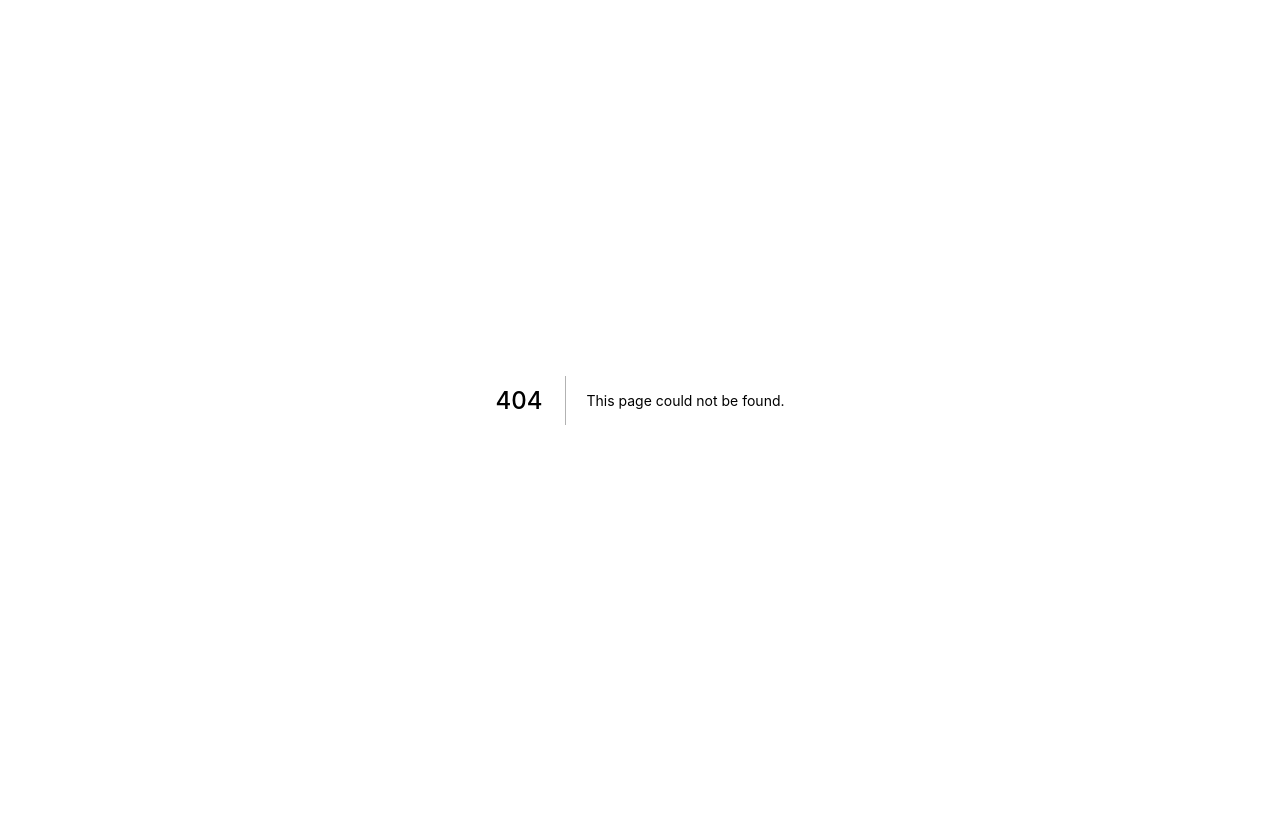
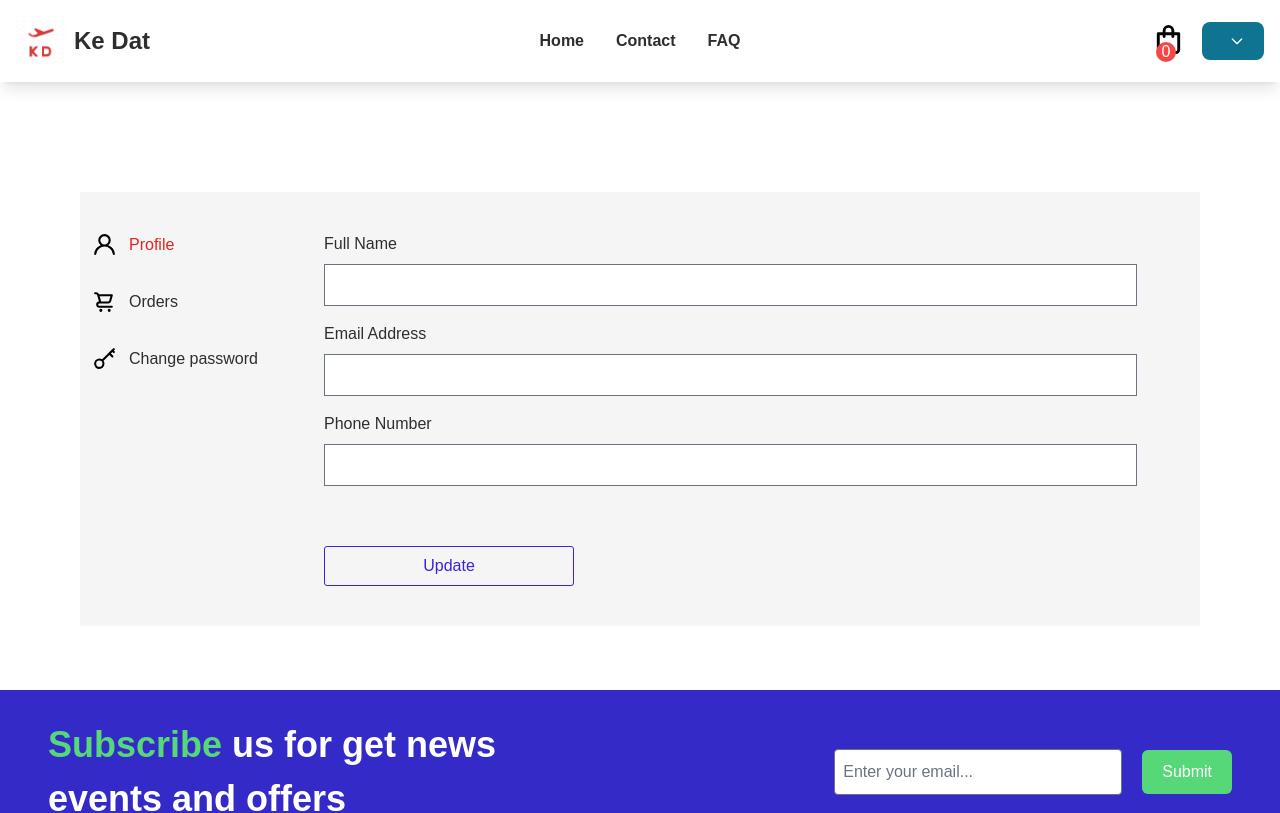
Before and after one commit to kedat/KDPizza, a Next.js app: page /profile in a window 1280 px wide. Before the commit this address had no page. Shown: the top 813 px of the page. Built offline with nearby package versions, Linux system fonts and the light colour scheme; no server answers.

Commit message:
Feat - Add profile page

```diff
--- a/components/Layout/Header.jsx
+++ b/components/Layout/Header.jsx
@@ -17,7 +17,6 @@ const Header = () => {
   const cartState = useSelector((state) => state.cart);
   const authState = useSelector((state) => state.auth);
   const count = cartState.pizzas.length;
-
   const [userName, setUserName] = useState('');
 
   useEffect(() => {
@@ -73,7 +72,14 @@ const Header = () => {
             <Dropdown.Header>
               <span className='block text-sm'>{userName}</span>
             </Dropdown.Header>
-            <Dropdown.Item icon={UilUser}>Dashboard</Dropdown.Item>
+            <Dropdown.Item
+              icon={UilUser}
+              onClick={() => {
+                router.push('/profile');
+              }}
+            >
+              Dashboard
+            </Dropdown.Item>
             <Dropdown.Item icon={UilSetting}>Settings</Dropdown.Item>
             <SetTheme />
             <Dropdown.Divider />
--- /dev/null
+++ b/components/Profile/Order.jsx
@@ -0,0 +1,12 @@
+import { Toaster } from 'react-hot-toast';
+
+const AllOrder = () => {
+  return (
+    <div className='col-span-4'>
+      <div className='w-full px-5'>Order</div>
+      <Toaster />
+    </div>
+  );
+};
+
+export default AllOrder;
--- /dev/null
+++ b/components/Profile/Profile.jsx
@@ -0,0 +1,104 @@
+import { useRouter } from 'next/router';
+import React, { useCallback, useEffect, useState } from 'react';
+import { client } from '../../lib/client';
+import { toast, Toaster } from 'react-hot-toast';
+import { getAccountInfo } from '../../lib/getAccountInfo';
+const Profile = () => {
+  const router = useRouter();
+
+  const [userName, setUserName] = useState('');
+  const [user, setUser] = useState();
+  const [name, setName] = useState('');
+  const [email, setEmail] = useState('');
+  const [phoneNumber, setPhoneNumber] = useState('');
+
+  const getUser = useCallback(async () => {
+    try {
+      const userId = typeof window !== 'undefined' && localStorage.getItem('userId');
+      const { documents } = await getAccountInfo(userId);
+      console.log('🚀 ~ file: Profile.jsx:19 ~ getUser ~ documents:', documents);
+      await setUser(documents[0]);
+      setName(user && user.name);
+      setEmail(user && user.email);
+      setPhoneNumber(user && user.phone);
+    } catch (e) {
+      if (e instanceof Error) {
+        toast.error(e.message);
+      }
+    }
+  }, [user, setUser, setName]);
+
+  useEffect(() => {
+    if (!name) {
+      getUser();
+    }
+  }, [getUser, name]);
+
+  const handleSubmit = (e) => {
+    // e.preventDefault();
+    client
+      .patch(user._id) // Document ID to patch
+      .set({ name: name, email: email, phone: Number(phoneNumber) }) // Shallow merge
+      .commit() // Perform the patch and return a promise
+      .catch((err) => {
+        console.error('Oh no, the update failed: ', err.message);
+      });
+    toast.success('Updated');
+    router.push('profile');
+    setName(name);
+    setUserName(name);
+    setEmail(email);
+    setPhoneNumber(phoneNumber);
+    typeof window !== 'undefined' && localStorage.setItem('username', name);
+  };
+
+  return (
+    <div className='w-full px-5'>
+      <form>
+        <div className='w-full 800px:flex block pb-3'>
+          <div className=' w-[100%] 800px:w-[50%]'>
+            <label className='block pb-2'>Full Name</label>
+            <input
+              type='text'
+              className={` !w-[95%] mb-4 800px:mb-0`}
+              required
+              defaultValue={name}
+              onChange={(e) => setName(e.target.value)}
+            />
+          </div>
+          <div className=' w-[100%] 800px:w-[50%]'>
+            <label className='block pb-2'>Email Address</label>
+            <input
+              type='text'
+              className={` !w-[95%] mb-1 800px:mb-0`}
+              required
+              value={email}
+              onChange={(e) => setEmail(e.target.value)}
+            />
+          </div>
+        </div>
+
+        <div className='w-full 800px:flex block pb-3'>
+          <div className=' w-[100%] 800px:w-[50%]'>
+            <label className='block pb-2'>Phone Number</label>
+            <input
+              type='number'
+              className={` !w-[95%] mb-4 800px:mb-0`}
+              required
+              value={phoneNumber}
+              onChange={(e) => setPhoneNumber(e.target.value)}
+            />
+          </div>
+        </div>
+        <button
+          className={`w-[250px] h-[40px] border border-[#3a24db] text-center text-[#3a24db] rounded-[3px] mt-8 cursor-pointer`}
+          onClick={handleSubmit}
+        >
+          Update
+        </button>
+      </form>
+    </div>
+  );
+};
+
+export default Profile;
--- /dev/null
+++ b/components/Profile/ProfileContent.jsx
@@ -0,0 +1,22 @@
+import { useRouter } from 'next/router';
+import React, { useCallback, useEffect, useState } from 'react';
+import { client } from '../../lib/client';
+import { toast, Toaster } from 'react-hot-toast';
+import { getAccountInfo } from '../../lib/getAccountInfo';
+import AllOrder from './Order';
+import Profile from './Profile';
+
+const ProfileContent = ({ active }) => {
+  return (
+    <div className='col-span-4'>
+      {/* profile */}
+      {active === 1 && <Profile />}
+
+      {/* order */}
+      {active === 2 && <AllOrder />}
+      <Toaster />
+    </div>
+  );
+};
+
+export default ProfileContent;
--- /dev/null
+++ b/components/Profile/ProfileSidebar.jsx
@@ -0,0 +1,31 @@
+import React from 'react';
+import {
+  UilShoppingBag,
+  UilReceipt,
+  UilUser,
+  UilSetting,
+  UilSignout,
+  UilShoppingCart,
+  UilKeySkeleton,
+  UilSignOutAlt,
+} from '@iconscout/react-unicons';
+const ProfileSidebar = ({ setActive, active }) => {
+  return (
+    <div className='pl-3'>
+      <div className='flex items-center cursor-pointer w-full mb-8' onClick={() => setActive(1)}>
+        <UilUser size={25} color='2E2E2E' />
+        <span className={`pl-3 ${active === 1 ? 'text-red-600' : ''} hidden md:block `}>Profile</span>
+      </div>
+      <div className='flex items-center cursor-pointer w-full mb-8' onClick={() => setActive(2)}>
+        <UilShoppingCart size={25} color='2E2E2E' />
+        <span className={`pl-3 ${active === 2 ? 'text-red-600' : ''} hidden md:block `}>Orders</span>
+      </div>
+      <div className='flex items-center cursor-pointer w-full mb-8' onClick={() => setActive(3)}>
+        <UilKeySkeleton size={25} color='2E2E2E' />
+        <span className={`pl-3 ${active === 3 ? 'text-red-600' : ''} hidden md:block `}>Change password</span>
+      </div>
+    </div>
+  );
+};
+
+export default ProfileSidebar;
--- /dev/null
+++ b/lib/getAccountInfo.js
@@ -0,0 +1,7 @@
+export const getAccountInfo = async (id) => {
+  const res = await fetch(`https://fnl0wh0i.apicdn.sanity.io/v2023-02-15/data/doc/production/${id}`, {
+    method: "GET",
+  });
+  const result = await res.json();
+  return result;
+};
--- a/package.json
+++ b/package.json
@@ -11,6 +11,10 @@
 	"dependencies": {
 		"@emotion/react": "^11.10.6",
 		"@emotion/styled": "^11.10.6",
+		"@fortawesome/fontawesome-svg-core": "^6.4.0",
+		"@fortawesome/free-regular-svg-icons": "^6.4.0",
+		"@fortawesome/free-solid-svg-icons": "^6.4.0",
+		"@fortawesome/react-fontawesome": "^0.2.0",
 		"@hookform/resolvers": "^2.9.11",
 		"@iconscout/react-unicons": "^2.0.0",
 		"@mantine/core": "^4.2.12",
--- a/pages/login/index.jsx
+++ b/pages/login/index.jsx
@@ -24,6 +24,7 @@ const Login = ({ users }) => {
         return user;
       }
     });
+    console.log('🚀 ~ file: index.jsx:27 ~ existsUser ~ existsUser:', existsUser);
     if (existsUser.length > 0) {
       setWrongInfo(false);
       dispatch(login());
@@ -31,6 +32,7 @@ const Login = ({ users }) => {
       {
         typeof window !== 'undefined' && localStorage.setItem('isLogin', true);
         typeof window !== 'undefined' && localStorage.setItem('username', name);
+        typeof window !== 'undefined' && localStorage.setItem('userId', existsUser[0]._id);
       }
       router.push('/');
       return;
--- /dev/null
+++ b/pages/profile.jsx
@@ -0,0 +1,21 @@
+import React, { useEffect, useState } from 'react';
+import Header from '../components/Layout/Header';
+import ProfileSideBar from '../components/Profile/ProfileSidebar';
+import ProfileContent from '../components/Profile/ProfileContent';
+import Layout from '../components/Layout/Layout';
+import { getAccountInfo } from '../lib/getAccountInfo';
+import { client } from '../lib/client';
+
+const ProfilePage = () => {
+  const [active, setActive] = useState(1);
+  return (
+    <Layout>
+      <div className=' mx-auto bg-[#f5f5f5] py-10 grid grid-cols-5'>
+        <ProfileSideBar active={active} setActive={setActive} />
+        <ProfileContent active={active} />
+      </div>
+    </Layout>
+  );
+};
+
+export default ProfilePage;
--- a/pages/sign-up/index.jsx
+++ b/pages/sign-up/index.jsx
@@ -1,18 +1,18 @@
-import React, { useCallback, useState } from "react";
-import back from "../../assets/my-account.jpg";
-import { useDispatch } from "react-redux";
-import { login, setUser } from "../../store/authSlice";
-import Image from "next/image";
-import { useWindowSize } from "../../lib/hooks";
-import { useRouter } from "next/router";
-import { client } from "../../lib/client";
-import Link from "next/link";
-import { createAccount } from "../../lib/createAccount";
-import { useForm } from "react-hook-form";
-import * as yup from "yup";
-import { yupResolver } from "@hookform/resolvers/yup";
-import { toast, Toaster } from "react-hot-toast";
-import LoadingIcon from "../../assets/icon/loading.svg";
+import React, { useCallback, useState } from 'react';
+import back from '../../assets/my-account.jpg';
+import { useDispatch } from 'react-redux';
+import { login, setUser } from '../../store/authSlice';
+import Image from 'next/image';
+import { useWindowSize } from '../../lib/hooks';
+import { useRouter } from 'next/router';
+import { client } from '../../lib/client';
+import Link from 'next/link';
+import { createAccount } from '../../lib/createAccount';
+import { useForm } from 'react-hook-form';
+import * as yup from 'yup';
+import { yupResolver } from '@hookform/resolvers/yup';
+import { toast, Toaster } from 'react-hot-toast';
+import LoadingIcon from '../../assets/icon/loading.svg';
 
 const SignUp = ({ users }) => {
   const router = useRouter();
@@ -22,13 +22,13 @@ const SignUp = ({ users }) => {
   const [existsUser, setExistsUser] = useState(false);
 
   const schema = yup.object().shape({
-		username: yup.string().required("Your Full Name is Required!"),
+    username: yup.string().required('Your Full Name is Required!'),
     email: yup.string().email().required(),
     phone: yup.number().required(),
     password: yup.string().min(1).max(20).required(),
     confirmPassword: yup
       .string()
-			.oneOf([yup.ref("password"), null], "Passwords Don't Match")
+      .oneOf([yup.ref('password'), null], "Passwords Don't Match")
       .required(),
   });
 
@@ -56,114 +56,117 @@ const SignUp = ({ users }) => {
         if (id) {
           setLoading(false);
         }
-				toast.success("Account created");
-				router.push("login");
+        toast.success('Account created');
+        router.push('login');
       }
     },
-		[router, users]
+    [router, users],
   );
 
   return (
-		<section className=" md:mx-14 mx-3 bg-white ">
-			<Image src={back} alt="" height={mobile ? 800 : 500} />
+    <section className=' md:mx-14 mx-3 bg-white '>
+      <Image src={back} alt='' height={mobile ? 800 : 500} />
       <form
-				className="border border-1 flex flex-col md:my-10 my-2 bg-white md:px-10 px-4 md:w-[760px] mx-auto text-left md:py-10 rounded-2xl py-10"
+        className='border border-1 flex flex-col md:my-10 my-2 bg-white md:px-10 px-4 md:w-[760px] mx-auto text-left md:py-10 rounded-2xl py-10'
         onSubmit={handleSubmit(onSubmit)}
       >
-				<h2 className="text-center md:text-2xl text-xl md:-mt-2 -mt-3 mb-3">
-					SIGN UP
-				</h2>
-				<div className="mb-3 md:mb-6 flex flex-col">
+        <h2 className='text-center md:text-2xl text-xl md:-mt-2 -mt-3 mb-3'>SIGN UP</h2>
+        <div className='mb-3 md:mb-6 flex flex-col'>
           <span>Username</span>
           <input
-						type="text"
-						placeholder="Full Name..."
-						className="mt-1 border-2 p-3 outline-none rounded-md"
-						{...register("username")}
+            type='text'
+            placeholder='Full Name...'
+            className='mt-1 border-2 p-3 outline-none rounded-md'
+            {...register('username')}
           />
           <p>{errors.username?.message}</p>
         </div>
 
-				<div className="mb-3 md:mb-6 flex flex-col">
+        <div className='mb-3 md:mb-6 flex flex-col'>
           <span>Email</span>
           <input
-						type="text"
-						placeholder="Email..."
-						{...register("email")}
-						className="mt-1 border-2 p-3 outline-none rounded-md"
+            type='text'
+            placeholder='Email...'
+            {...register('email')}
+            className='mt-1 border-2 p-3 outline-none rounded-md'
           />
           {errors.email?.message}
         </div>
 
-				<div className="mb-3 md:mb-6 flex flex-col">
+        <div className='mb-3 md:mb-6 flex flex-col'>
           <span>Phone</span>
           <input
-						type="text"
-						placeholder="Phone..."
-						{...register("phone")}
-						className="mt-1 border-2 p-3 outline-none rounded-md"
+            type='text'
+            placeholder='Phone...'
+            {...register('phone')}
+            className='mt-1 border-2 p-3 outline-none rounded-md'
           />
           {errors.phone?.message}
         </div>
 
-				<div className="mb-3 md:mb-6 flex flex-col">
+        <div className='mb-3 md:mb-6 flex flex-col'>
+          <span>Address</span>
+          <input
+            type='text'
+            placeholder='Address...'
+            {...register('address')}
+            className='mt-1 border-2 p-3 outline-none rounded-md'
+          />
+          {errors.phone?.message}
+        </div>
+
+        <div className='mb-3 md:mb-6 flex flex-col'>
           <span>Password</span>
           <input
-						type="password"
-						className="mt-1 border-2 p-3 outline-none rounded-md"
-						placeholder="Password..."
-						{...register("password")}
+            type='password'
+            className='mt-1 border-2 p-3 outline-none rounded-md'
+            placeholder='Password...'
+            {...register('password')}
           />
           <p>{errors.password?.message}</p>
         </div>
 
-				<div className="mb-3 md:mb-6 flex flex-col">
+        <div className='mb-3 md:mb-6 flex flex-col'>
           <span>Confirm Password</span>
           <input
-						type="password"
-						className="mt-1 border-2 p-3 outline-none rounded-md"
-						placeholder="Confirm Password..."
-						{...register("confirmPassword")}
+            type='password'
+            className='mt-1 border-2 p-3 outline-none rounded-md'
+            placeholder='Confirm Password...'
+            {...register('confirmPassword')}
           />
           <p>{errors.confirmPassword?.message}</p>
         </div>
-				<button
-					className="bg-black text-white p-3 rounded-md cursor-pointer"
-					type="submit"
-				>
+        <button className='bg-black text-white p-3 rounded-md cursor-pointer' type='submit'>
           {loading ? (
-						<span className="flex items-center justify-center">
+            <span className='flex items-center justify-center'>
               <svg
-								aria-hidden="true"
-								className="w-8 h-8 mr-2 text-gray-200 animate-spin dark:text-gray-600 fill-blue-600"
-								viewBox="0 0 100 101"
-								fill="none"
-								xmlns="http://www.w3.org/2000/svg"
+                aria-hidden='true'
+                className='w-8 h-8 mr-2 text-gray-200 animate-spin dark:text-gray-600 fill-blue-600'
+                viewBox='0 0 100 101'
+                fill='none'
+                xmlns='http://www.w3.org/2000/svg'
               >
                 <path
-									d="M100 50.5908C100 78.2051 77.6142 100.591 50 100.591C22.3858 100.591 0 78.2051 0 50.5908C0 22.9766 22.3858 0.59082 50 0.59082C77.6142 0.59082 100 22.9766 100 50.5908ZM9.08144 50.5908C9.08144 73.1895 27.4013 91.5094 50 91.5094C72.5987 91.5094 90.9186 73.1895 90.9186 50.5908C90.9186 27.9921 72.5987 9.67226 50 9.67226C27.4013 9.67226 9.08144 27.9921 9.08144 50.5908Z"
-									fill="currentColor"
+                  d='M100 50.5908C100 78.2051 77.6142 100.591 50 100.591C22.3858 100.591 0 78.2051 0 50.5908C0 22.9766 22.3858 0.59082 50 0.59082C77.6142 0.59082 100 22.9766 100 50.5908ZM9.08144 50.5908C9.08144 73.1895 27.4013 91.5094 50 91.5094C72.5987 91.5094 90.9186 73.1895 90.9186 50.5908C90.9186 27.9921 72.5987 9.67226 50 9.67226C27.4013 9.67226 9.08144 27.9921 9.08144 50.5908Z'
+                  fill='currentColor'
                 />
                 <path
-									d="M93.9676 39.0409C96.393 38.4038 97.8624 35.9116 97.0079 33.5539C95.2932 28.8227 92.871 24.3692 89.8167 20.348C85.8452 15.1192 80.8826 10.7238 75.2124 7.41289C69.5422 4.10194 63.2754 1.94025 56.7698 1.05124C51.7666 0.367541 46.6976 0.446843 41.7345 1.27873C39.2613 1.69328 37.813 4.19778 38.4501 6.62326C39.0873 9.04874 41.5694 10.4717 44.0505 10.1071C47.8511 9.54855 51.7191 9.52689 55.5402 10.0491C60.8642 10.7766 65.9928 12.5457 70.6331 15.2552C75.2735 17.9648 79.3347 21.5619 82.5849 25.841C84.9175 28.9121 86.7997 32.2913 88.1811 35.8758C89.083 38.2158 91.5421 39.6781 93.9676 39.0409Z"
-									fill="currentFill"
+                  d='M93.9676 39.0409C96.393 38.4038 97.8624 35.9116 97.0079 33.5539C95.2932 28.8227 92.871 24.3692 89.8167 20.348C85.8452 15.1192 80.8826 10.7238 75.2124 7.41289C69.5422 4.10194 63.2754 1.94025 56.7698 1.05124C51.7666 0.367541 46.6976 0.446843 41.7345 1.27873C39.2613 1.69328 37.813 4.19778 38.4501 6.62326C39.0873 9.04874 41.5694 10.4717 44.0505 10.1071C47.8511 9.54855 51.7191 9.52689 55.5402 10.0491C60.8642 10.7766 65.9928 12.5457 70.6331 15.2552C75.2735 17.9648 79.3347 21.5619 82.5849 25.841C84.9175 28.9121 86.7997 32.2913 88.1811 35.8758C89.083 38.2158 91.5421 39.6781 93.9676 39.0409Z'
+                  fill='currentFill'
                 />
               </svg>
-							<span className="sr-only">Loading...</span>
+              <span className='sr-only'>Loading...</span>
             </span>
           ) : (
-						"Sign up"
+            'Sign up'
           )}
         </button>
         {existsUser && <p>User already exists</p>}
-				<p className="md:mx-10 mx-2 text-center md:mt-6 mt-3 ">
-					By clicking the Sign Up button above, you agree to our Terms and
-					Conditions and Policy Privacy
+        <p className='md:mx-10 mx-2 text-center md:mt-6 mt-3 '>
+          By clicking the Sign Up button above, you agree to our Terms and Conditions and Policy Privacy
         </p>
-				<Link href="login">
-					<p className="text-blue-700 mx-auto md:mt-6 mt-3 cursor-pointer">
-						Already have an account? Login here
-					</p>
+        <Link href='login'>
+          <p className='text-blue-700 mx-auto md:mt-6 mt-3 cursor-pointer'>Already have an account? Login here</p>
         </Link>
       </form>
       <Toaster />
```
Also changed, not shown: components/Category.jsx (+13 -16 lines), store/cardSlice.js (+0 -32 lines), 1 other file (tests, documents, lock files or other folders). Lines whose indentation alone changed are shown as unchanged.
